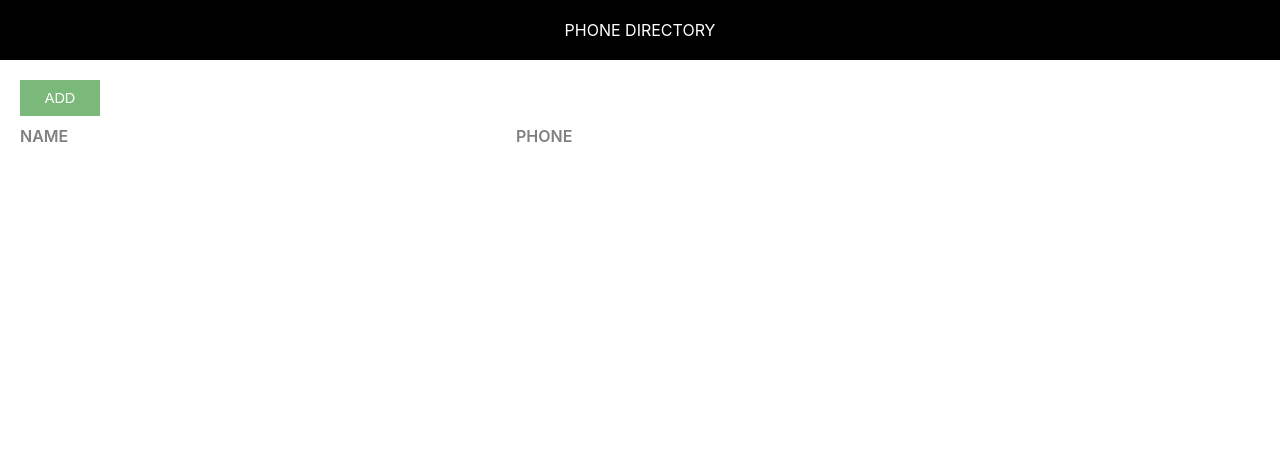
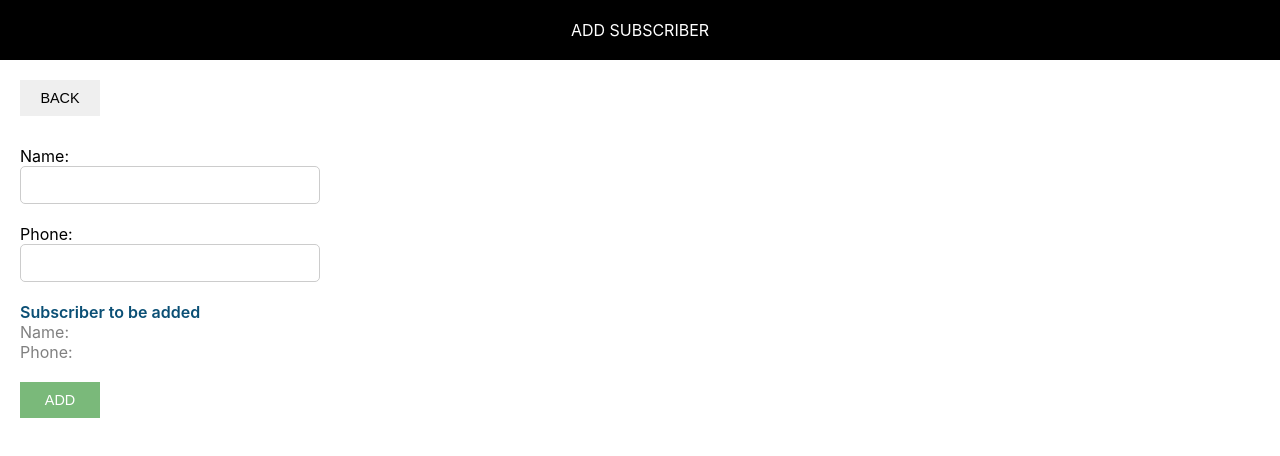
Before and after one commit to ChethanShetty563/PhoneDirectory-React, a React (Create React App) app: page /addSubscriber in a window 1280 px wide. Shown: the top 456 px of the page. Built offline with nearby package versions, Linux system fonts and the light colour scheme.

Commit message:
Added routing for Add Subscriber page and show subscribers page

```diff
--- a/package.json
+++ b/package.json
@@ -8,6 +8,7 @@
     "@testing-library/user-event": "^12.6.0",
     "react": "^17.0.1",
     "react-dom": "^17.0.1",
+    "react-router-dom": "^5.2.0",
     "react-scripts": "4.0.1",
     "web-vitals": "^0.2.4"
   },
--- a/src/AddSubscriber.js
+++ b/src/AddSubscriber.js
@@ -1,6 +1,7 @@
 import React, {Component} from 'react';
 import Header from './Header';
 import './AddSubscriber.css';
+import {Link} from 'react-router-dom';
 
 
 class AddSubScriber extends Component {
@@ -16,20 +17,29 @@ class AddSubScriber extends Component {
 
     }
 
+    onFormSubmtted = (e) => {
+        e.preventDefault();
+        this.props.addSubscriberHandler(this.state);
+        this.setState({id : 0,name: '',phone:''});
+        this.props.history.push("/");
+    }
+
     inputChaneHandler = (e) => {
         const state = this.state;
         state[e.target.name] = e.target.value;
         this.setState(state);
         console.log(this.state);
     }
+
+
     render() {
         const {name, phone} = this.state;
         return(
             <div>
                 <Header heading="Add Subscriber"/>
                 <div className="component-body-container">
-                    <button className="custom-btn">Back</button>
-                    <form className="subscriber-form">
+                   <Link to="/"> <button className="custom-btn">Back</button></Link>
+                    <form className="subscriber-form" onSubmit={this.onFormSubmtted.bind(this)}>
                         <label htmlFor="name" className="label-control">Name: </label><br/>
                         <input type="text" className="input-control" id="name" name="name" onChange={this.inputChaneHandler}/><br/><br/>
                         <label htmlFor="phone" className="label-control">Phone: </label><br/>
--- /dev/null
+++ b/src/PhoneDirectory.js
@@ -0,0 +1,48 @@
+import React, { Component } from 'react';
+import AddSubScriber from './AddSubscriber';
+import ShowSubScriber from './ShowSubscriber';
+import {BrowserRouter as Router,Route} from 'react-router-dom';
+
+
+
+class PhoneDirectory extends Component {
+    constructor() {
+        super();
+        this.state = {
+            subscriberList: [
+                {
+                    id: 1,
+                    name: 'fvfv',
+                    phone: '946654'
+                },
+                {
+                    id: 2,
+                    name: 'qqedf',
+                    phone: '21255'
+                }
+            ]
+        }
+    }
+    addSubscriberHandler = (newSubscriber) => {
+        let subscriberList = this.state.subscriberList;
+        if (subscriberList.length > 0) {
+            newSubscriber.id = subscriberList[subscriberList.length - 1].id + 1;
+        }
+        else {
+            newSubscriber.id = 1;
+        }
+
+        subscriberList.push(newSubscriber);
+        this.setState({ subscriberList: subscriberList });
+    }
+    render() {
+        return (
+           <Router>
+               <Route exact path='/' render={(props) => <ShowSubScriber {...props} subscriberList={this.state.subscriberList}/>}/>
+               <Route exact path='/addSubscriber' render={({history}, props) => <AddSubScriber history={history} {...props} addSubscriberHandler={this.addSubscriberHandler}/>}/>
+           </Router>
+        )
+    }
+}
+
+export default PhoneDirectory;
--- a/src/App.css
+++ b/src/ShowSubscriber.css
@@ -1,22 +1,4 @@
-.component-body-container {
-    padding: 20px;
-}
 
-.custom-btn{
-    padding: 10px;
-    border: none;
-    margin-right: 10px;
-    text-transform: uppercase;
-    width: 80px;
-    font-size: 0.9rem;
-    cursor: pointer;
-    outline: none;
-}
-
-.add-btn {
-    background: #7ab97a;
-    color: #fff;
-}
 .delete-btn {
     background: #fa9c9c;
     color: #000;
--- a/src/App.js
+++ b/src/ShowSubscriber.js
@@ -1,22 +1,19 @@
 import React, { Component } from 'react';
 import Header from './Header';
-import './App.css';
+import './ShowSubscriber.css';
+import {Link, link} from 'react-router-dom';
 
 
 
-class App extends Component {
+class ShowSubscriber extends Component {
 
-  constructor() {
-    super();
-    this.state = {
-      subscribersListtoShow : []
-    }
-  }
+
 
   clickHandler(message) {
     alert(message);
   }
 render(){
+  console.log("render method called")
   // let subscribers = [
   //   {
   //     id:1,
@@ -33,7 +30,7 @@ render(){
     <div>
       <Header heading="Phone Directory"/>
       <div className="component-body-container">
-      <button className="custom-btn add-btn">Add</button>
+     <Link to="/addSubscriber"> <button className="custom-btn add-btn">Add</button></Link>
       <div className="grid-container heading container">
         <span className="grid-item name-heading"> Name</span>
         <span className="grid-item phone-heading">Phone</span>
@@ -41,7 +38,7 @@ render(){
       </div>
 
       {
-        this.state.subscribersListtoShow.map(sub => {
+        this.props.subscriberList.map(sub => {
           return <div className="grid-container" key={sub.id} >
           <span className="grid-item "> {sub.name}</span>
           <span className="grid-item ">{sub.phone}</span>
@@ -59,4 +56,4 @@ render(){
 }
 }
 
-export default App;
+export default ShowSubscriber;
--- a/src/index.js
+++ b/src/index.js
@@ -3,15 +3,14 @@ import React from 'react';
 import ReactDOM from 'react-dom';
 import './index.css';
 import './Common/common.css';
-import App from './App';
-import AddSubscriber from './AddSubscriber';
 import reportWebVitals from './reportWebVitals';
+import PhoneDirectory from './PhoneDirectory';
 
 ReactDOM.render(
   <React.StrictMode>
-    {/* <AddSubscriber /> */}
+    <PhoneDirectory />
 
-     <App/>
+     {/* <ShowSubscriber/> */}
   </React.StrictMode>,
   document.getElementById('root'),
 );
```
Also changed, not shown: 1 other file (tests, documents, lock files or other folders).
